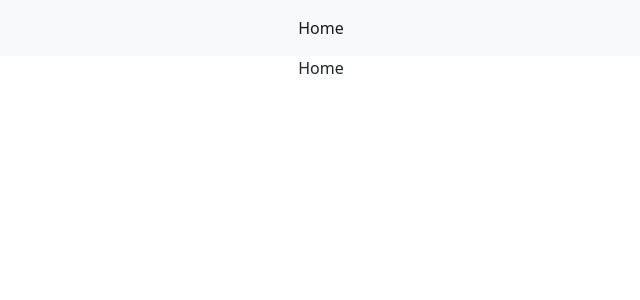
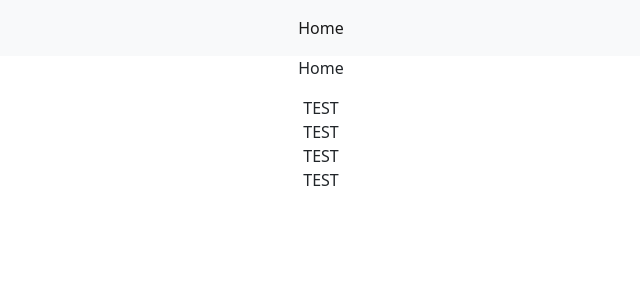
Before and after one commit to HaoYun-Tan/PersonalWeb, a React (Create React App) app in the folder client/: page / in a window 1280 px wide. Shown: the top 300 px of the page, without its empty margins (319-959 px from the left). Built offline with nearby package versions, Linux system fonts and the light colour scheme.

Commit message:
add basic articles logic add fake ariticles data

```diff
--- /dev/null
+++ b/client/src/components/ArticleAbstractCard.tsx
@@ -0,0 +1,16 @@
+interface ArticleAbstractCardData {
+    title: string,
+    abstract: string,
+    text: string
+}
+
+function ArticleAbstractCard(props: ArticleAbstractCardData) {
+
+    return(
+        <div>
+            {props.title}
+        </div>
+    )
+}
+
+export default ArticleAbstractCard;
--- /dev/null
+++ b/client/src/data/test/articles.json
@@ -0,0 +1,32 @@
+{
+    "data": [
+        {
+            "title": "TEST",
+            "abstract": "",
+            "create_at": "",
+            "update_at": "",
+            "text": ""
+        },
+        {
+            "title": "TEST",
+            "abstract": "",
+            "create_at": "",
+            "update_at": "",
+            "text": ""
+        },
+        {
+            "title": "TEST",
+            "abstract": "",
+            "create_at": "",
+            "update_at": "",
+            "text": ""
+        },
+        {
+            "title": "TEST",
+            "abstract": "",
+            "create_at": "",
+            "update_at": "",
+            "text": ""
+        }
+    ]
+}
--- a/client/src/pages/Home.tsx
+++ b/client/src/pages/Home.tsx
@@ -1,9 +1,24 @@
+import test_articles from '../data/test/articles.json'
+import ArticleAbstractCard from '../components/ArticleAbstractCard'
 function Home(){
     return(
         <div>
             <p>
                 Home
             </p>
+
+            <div>
+            {
+
+                test_articles.data.map( article =>
+                    <ArticleAbstractCard
+                        title={article.title}
+                        text={article.text}
+                        abstract={article.abstract}
+                    />
+                )
+            }
+            </div>
         </div>
     );
 }
```
Also changed, not shown: client/src/components/ArticleAbstractCard.css (added).
